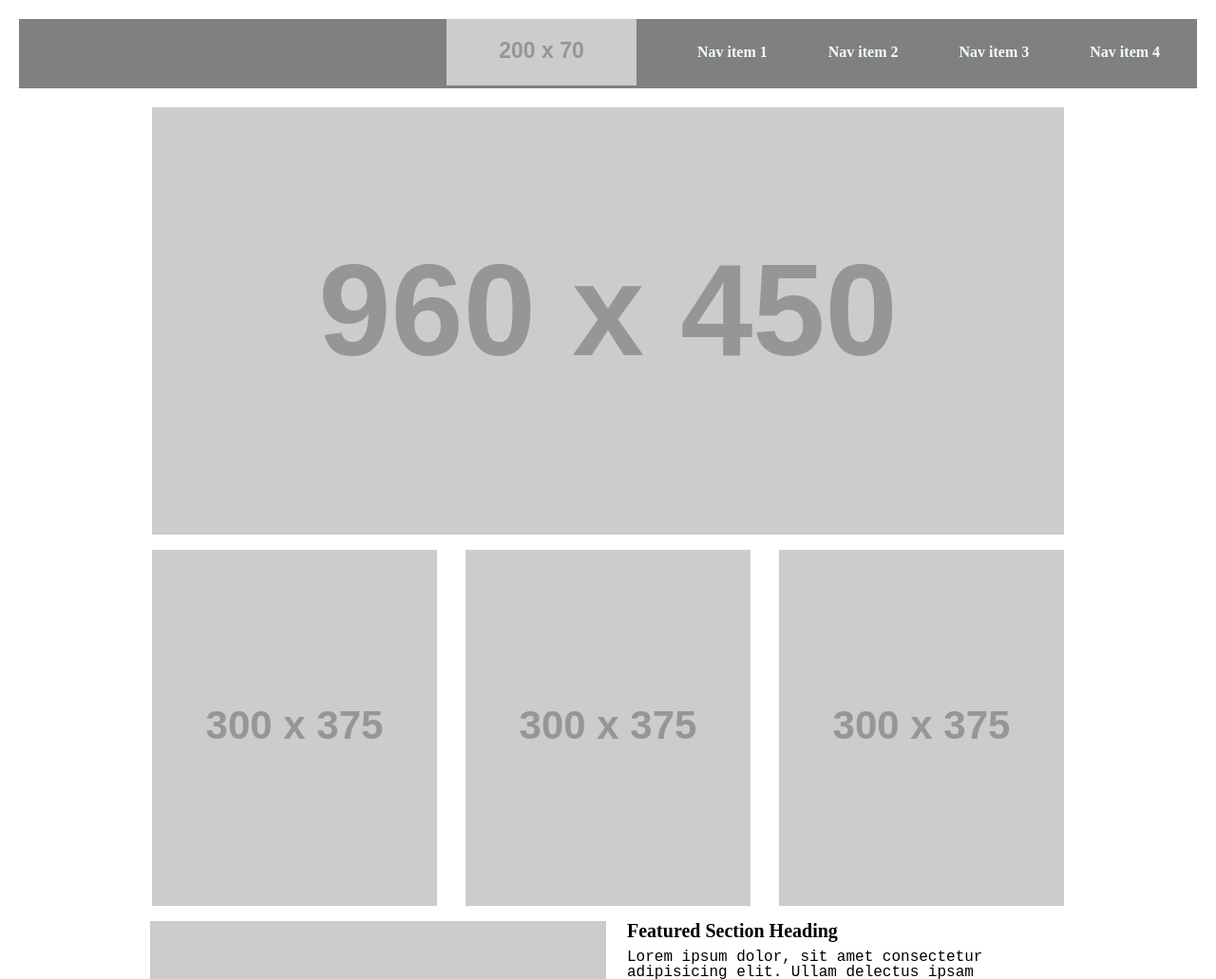
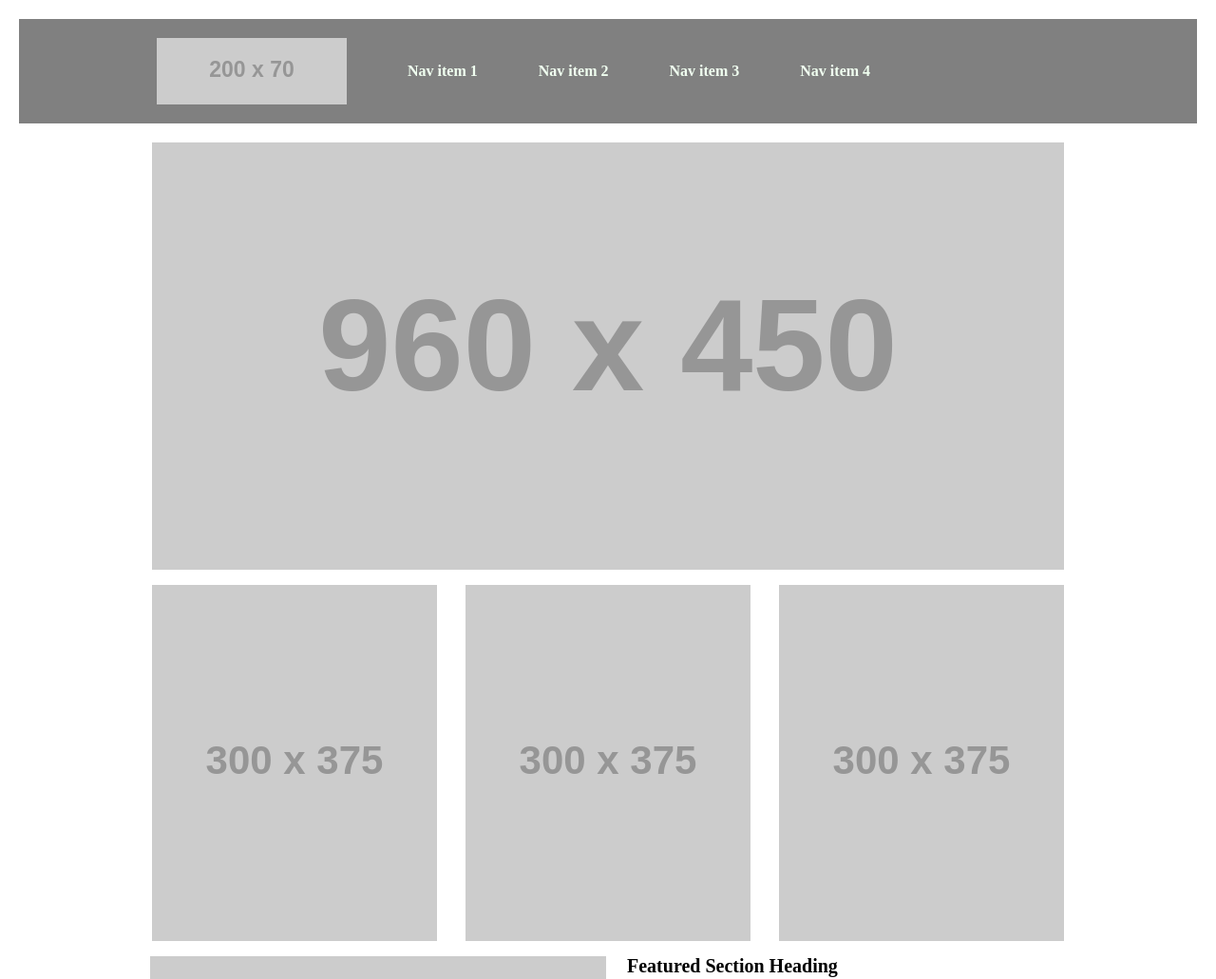
Before and after one commit to Dima-Zeklam/wirefame-exercise, a plain HTML site: page index.html in a window 1280 px wide. Shown: the top 1031 px of the page at 95% size. Drawn offline with Linux system fonts and the light colour scheme; placeholder pictures from the web are drawn by us.

Commit message:
last edit

```diff
--- a/css/style.css
+++ b/css/style.css
@@ -6,21 +6,33 @@
 header{
     background-color: gray;
     margin: 20px;
+    position:relative;
+    height: 70px;
+padding: 20px;
+
 
 }
 header nav {
 
       position:relative;
 
+    left:0px;
+    height: 70px;
       /* padding-top: 20px;
       padding-bottom: 20px;
       padding-left: 220px; */
+      width: 1010px;
+      margin: 0 auto;
 }
 
+    ul{
+        margin: 0;
+        padding: 0;
 
+   }
  nav ul li{
-    position: relative;
-    left:420px;
+    /* position: relative;
+    left:420px; */
     margin-left: 30px;
    margin-right: 30px;
 
```
